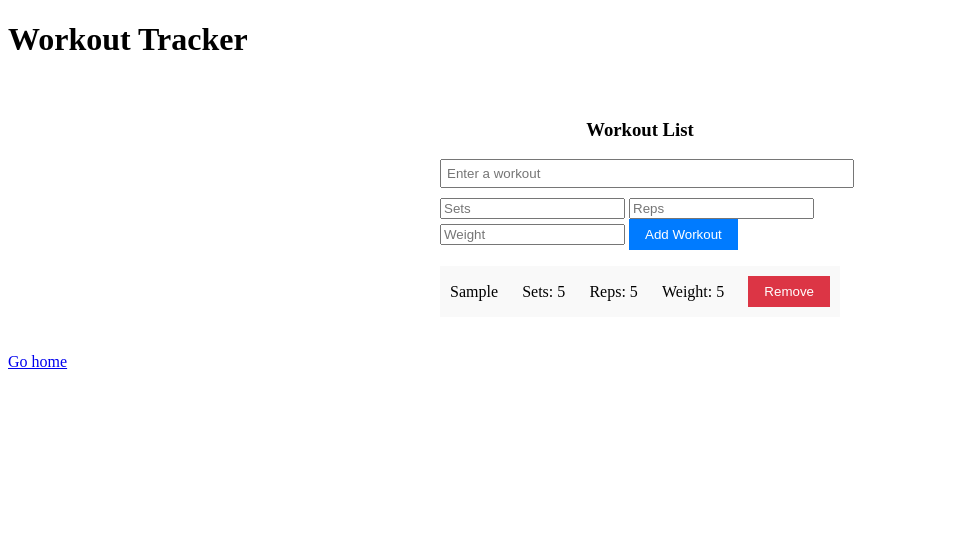
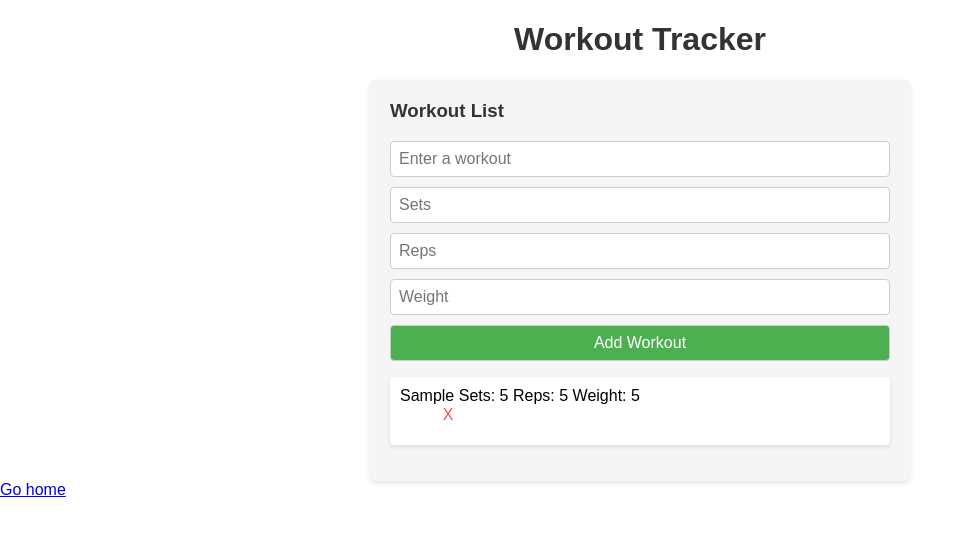
Before and after one commit to rohan1126/getstronger, a plain HTML site: page log.html in a window 1280 px wide. Both pictures are taken after typing "Sample", "5", "5", "5" into the empty fields and a click on the button "Add Workout". Shown: the whole page, without its empty margins (0-971 px from the left). Drawn offline with Linux system fonts and the light colour scheme.

Commit message:
log changes

```diff
--- a/log.css
+++ b/log.css
@@ -0,0 +1,93 @@
+body {
+  font-family: Arial, sans-serif;
+  margin: 0;
+  padding: 0;
+}
+
+/* Container Styles */
+.workout-container {
+  width: 90%;
+  max-width: 500px;
+  margin: 0 auto;
+  padding: 20px;
+  background-color: #f5f5f5;
+  border-radius: 5px;
+  box-shadow: 0 2px 5px rgba(0, 0, 0, 0.1);
+}
+
+/* Title Styles */
+h1 {
+  text-align: center;
+  color: #333;
+}
+
+/* Form Styles */
+h3 {
+  margin-top: 0;
+  color: #333;
+}
+
+input[type="text"],
+input[type="number"],
+button {
+  display: block;
+  width: 100%;
+  margin-bottom: 10px;
+  padding: 8px;
+  font-size: 16px;
+  border: 1px solid #ccc;
+  border-radius: 4px;
+  box-sizing: border-box;
+}
+
+button {
+  background-color: #4caf50;
+  color: #fff;
+  cursor: pointer;
+}
+
+/* List Styles */
+ul {
+  list-style-type: none;
+  padding: 0;
+}
+
+li {
+  background-color: #fff;
+  padding: 10px;
+  margin-bottom: 5px;
+  border-radius: 4px;
+  box-shadow: 0 2px 5px rgba(0, 0, 0, 0.1);
+}
+
+/* Mobile Styles */
+@media (max-width: 480px) {
+  .workout-container {
+    padding: 10px;
+  }
+}
+.workout-item {
+  display: flex;
+  align-items: center;
+  justify-content: space-between;
+  padding: 10px;
+  margin-bottom: 5px;
+  background-color: #fff;
+  border-radius: 4px;
+  box-shadow: 0 2px 5px rgba(0, 0, 0, 0.1);
+}
+
+.workout-info {
+  display: inline-block;
+  width: 80%;
+}
+
+.remove-btn {
+  color: #ff4f4f;
+  border: none;
+  display: inline-block;
+  width: 20%;
+  text-align: center;
+  background: none;
+  padding: 1px 1px;
+}
--- a/log.html
+++ b/log.html
@@ -2,72 +2,11 @@
 <html>
   <head>
     <title>Workout Tracker</title>
+    <meta name="viewport" content="width=device-width, initial-scale=1" />
+    <link rel="stylesheet" type="text/css" href="log.css" />
   </head>
   <body>
-    <style>
-      .workout-container {
-        max-width: 400px;
-        margin: 0 auto;
-        padding: 20px;
-      }
-
-      h3 {
-        text-align: center;
-      }
-
-      input[type="text"] {
-        width: 100%;
-        padding: 5px;
-        margin-bottom: 10px;
-      }
-
-      button {
-        padding: 8px 16px;
-        background-color: #007bff;
-        color: #fff;
-        border: none;
-        cursor: pointer;
-      }
-
-      ul {
-        list-style-type: none;
-        padding: 0;
-      }
-
-      li {
-        margin-bottom: 10px;
-        display: flex;
-        justify-content: space-between;
-        align-items: center;
-        background-color: #f9f9f9;
-        padding: 10px;
-      }
-
-      li button {
-        background-color: #dc3545;
-      }
-
-      li button:hover {
-        background-color: #c82333;
-      }
-
-      @media (max-width: 480px) {
-        .workout-container {
-          max-width: 300px;
-          padding: 10px;
-        }
-
-        input[type="text"] {
-          font-size: 14px;
-        }
-
-        button {
-          font-size: 14px;
-        }
-      }
-    </style>
     <h1>Workout Tracker</h1>
-
     <div class="workout-container">
       <h3>Workout List</h3>
       <div>
@@ -75,12 +14,10 @@
         <input type="number" id="sets-input" placeholder="Sets" />
         <input type="number" id="reps-input" placeholder="Reps" />
         <input type="number" id="weight-input" placeholder="Weight" required />
-
         <button id="add-workout-btn">Add Workout</button>
       </div>
       <ul id="workout-list"></ul>
     </div>
-
     <a href="index.html">Go home</a>
     <script src="workout.js"></script>
   </body>
--- a/workout.js
+++ b/workout.js
@@ -14,6 +14,7 @@ function saveWorkouts() {
   localStorage.setItem("workouts", JSON.stringify(savedWorkouts));
 }
 
+// Function to create a new workout item
 // Function to create a new workout item
 function createWorkoutItem() {
   const workout = workoutInput.value.trim();
@@ -37,11 +38,13 @@ function createWorkoutItem() {
 
   const listItem = document.createElement("li");
   listItem.innerHTML = `
-    <span>${workout}</span>
-    <span>Sets: ${sets}</span>
-    <span>Reps: ${reps}</span>
-    <span>Weight: ${weight}</span>
-    <button class="remove-btn">Remove</button>
+    <div class="workout-info">
+      <span>${workout}</span>
+      <span>Sets: ${sets}</span>
+      <span>Reps: ${reps}</span>
+      <span>Weight: ${weight}</span>
+    </div>
+    <button class="remove-btn">X</button>
   `;
   workoutList.appendChild(listItem);
 
@@ -72,7 +75,7 @@ function displaySavedWorkouts() {
       <span>Sets: ${workoutItem.sets}</span>
       <span>Reps: ${workoutItem.reps}</span>
       <span>Weight: ${workoutItem.weight}</span>
-      <button class="remove-btn">Remove</button>
+      <button class="remove-btn">X</button>
     `;
     workoutList.appendChild(listItem);
   }
```
